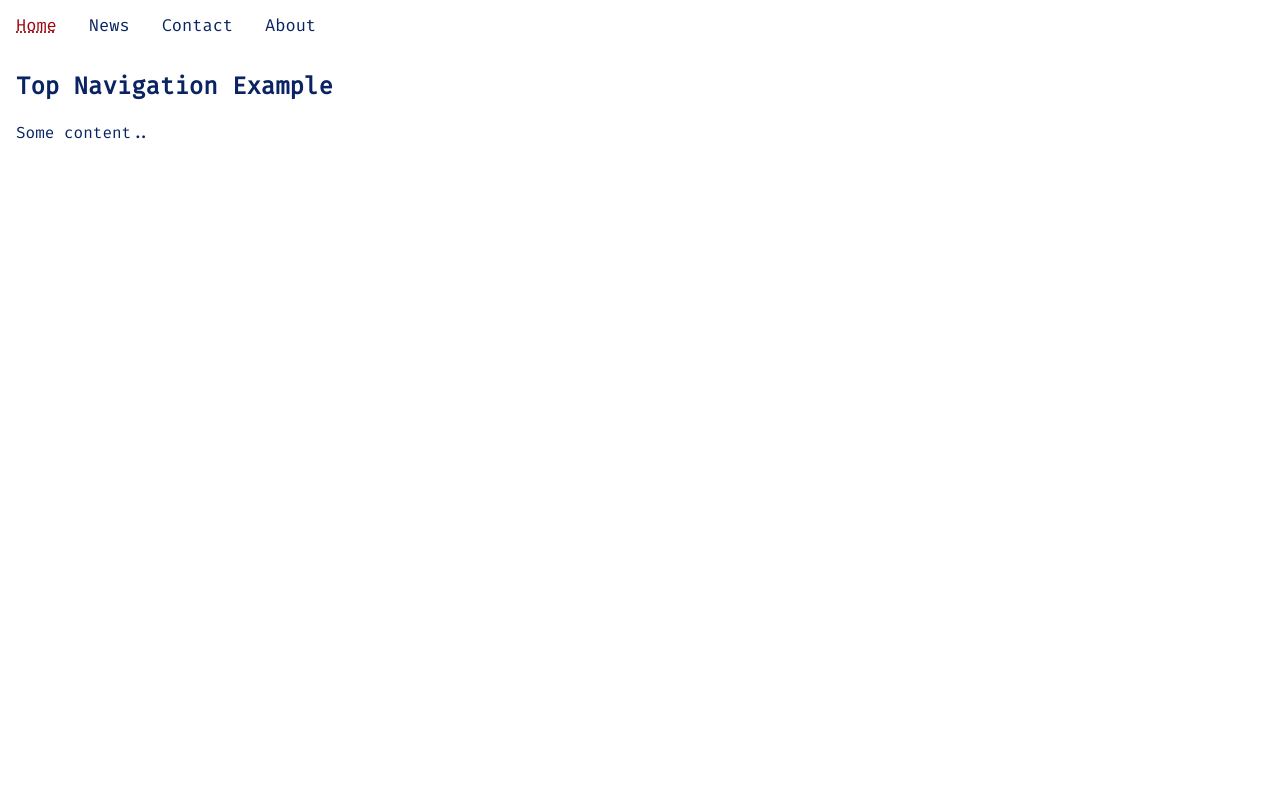
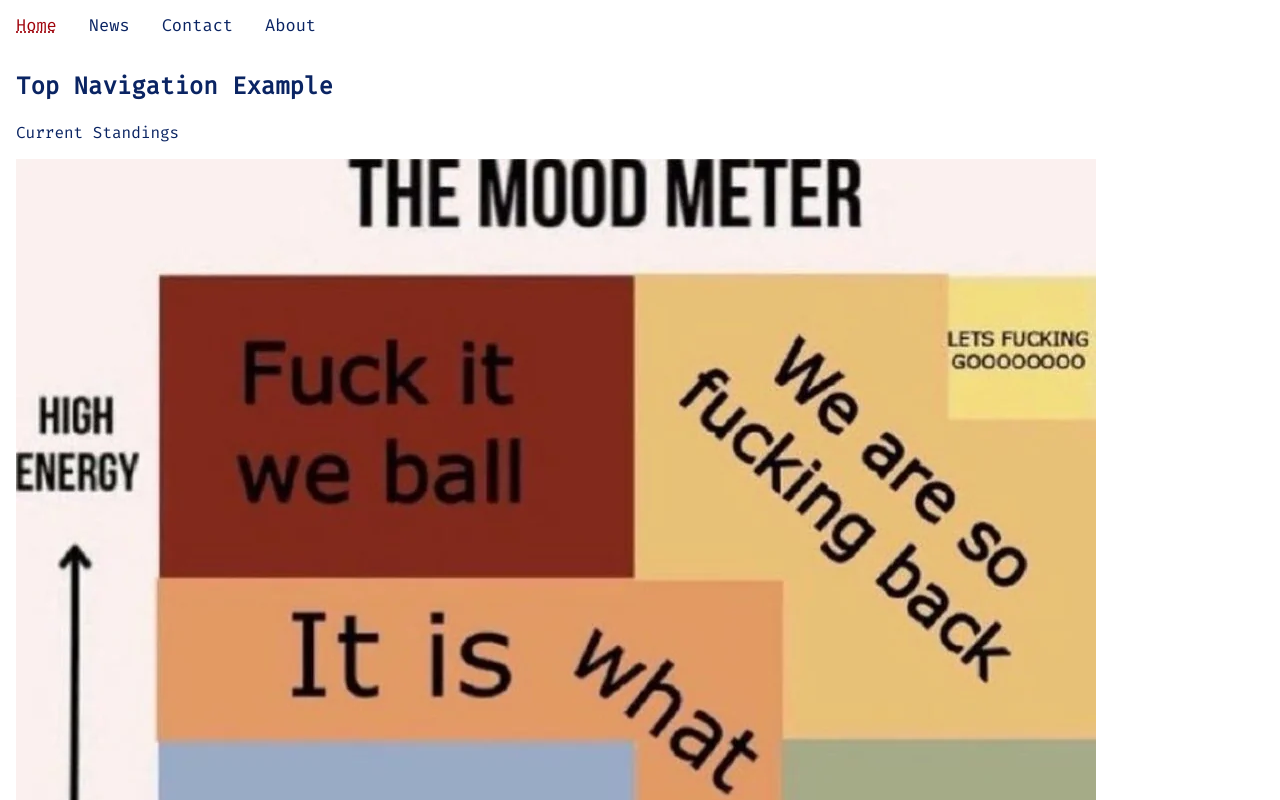
Before and after one commit to staurolites/buckets2024, a plain HTML site: page index.html in a window 1280 px wide. Shown: the top 800 px of the page. Drawn offline with Linux system fonts and the light colour scheme.

Commit message:
Update index.html

```diff
--- a/index.html
+++ b/index.html
@@ -44,7 +44,9 @@ body {
 
 <div style="padding-left:16px">
   <h2>Top Navigation Example</h2>
-  <p>Some content..</p>
+  <p>Current Standings</p>
+  <img src="mood meter.webp" alt="Mood Meter">
 </div>
 
+
 </body>
```
